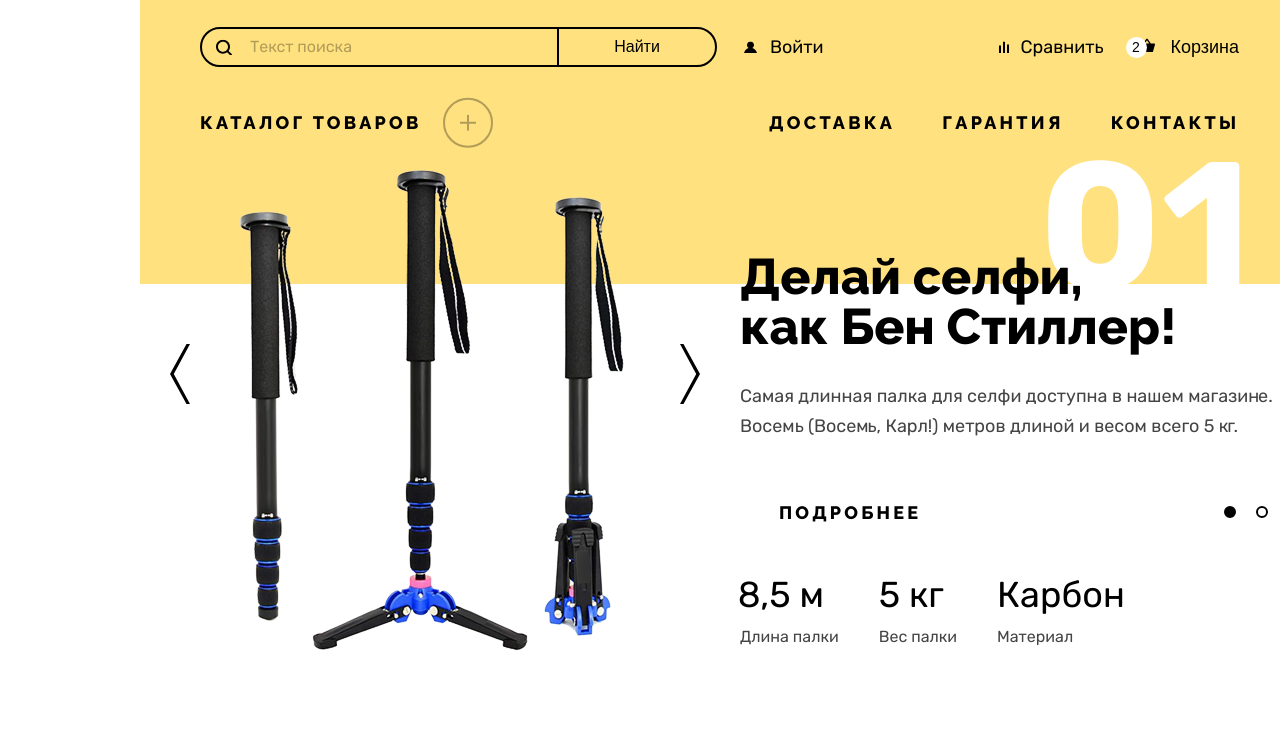
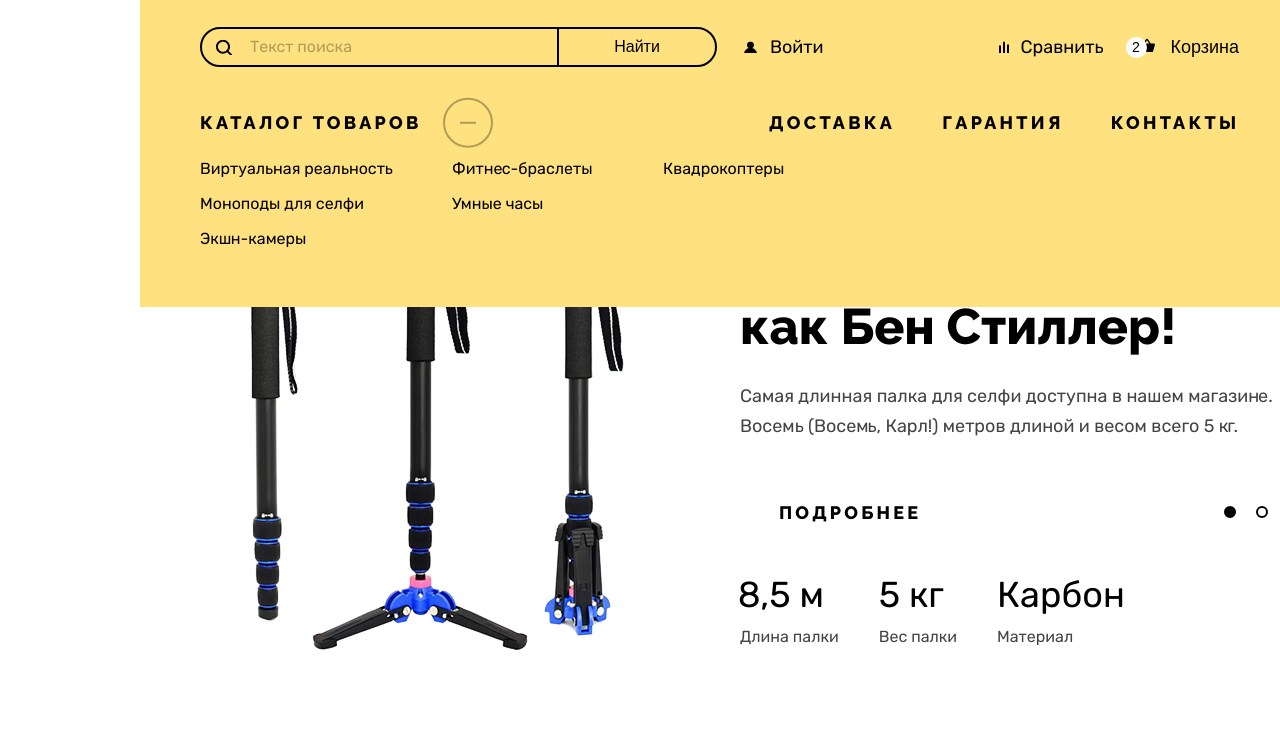
Before and after one commit to andgt/device, a website: page source/index.html in a window 1280 px wide. Shown: the part 59-800 px from the top of the page. Drawn offline with Linux system fonts and the light colour scheme.

Commit message:
Исправляет submenu и счетчик в слайдах

```diff
--- a/source/css/style.css
+++ b/source/css/style.css
@@ -569,7 +569,7 @@
   flex-wrap: wrap;
   row-gap: 17px;
   width: 1160px;
-  padding: 33px 0 27px 60px;
+  padding: 18px 0 27px 60px;
   z-index: 2;
   background-color: #ffe17f;
 }
@@ -641,19 +641,29 @@
 }
 
 .slider__wrapper {
+  position: relative;
+  min-height: 560px;
   counter-reset: counter-slider 0;
 }
 
 .slider__item {
-  position: relative;
-  display: none;
+  visibility: hidden;
+  position: absolute;
+  top: 0;
+  left: 0;
+  width: 100%;
+  height: 100%;
   counter-increment: counter-slider 1;
+  background-image: linear-gradient(to bottom, #ffe17f 25%, #ffffff 25% 100%);
+  z-index: -1;
 }
 
 .slider__item--active {
+  visibility: visible;
   display: flex;
   flex-wrap: wrap;
   column-gap: 40px;
+  z-index: 1;
 }
 
 .slider__item::before {
--- a/source/index.html
+++ b/source/index.html
@@ -78,7 +78,7 @@
           <ul class="main-nav__list">
             <li class="main-nav__item main-nav__item--catalog">
               <span class="main-nav__link ">Каталог товаров</span>
-              <button class="main-nav__link main-nav__link--catalog" type="button">
+              <button class="main-nav__link main-nav__link--catalog main-nav__link--catalog-open" type="button">
                 <span class="visually-hidden">Кнопка раскрытия дополнительного меню</span>
               </button>
               <ul class="submenu main-nav__submenu">
```
